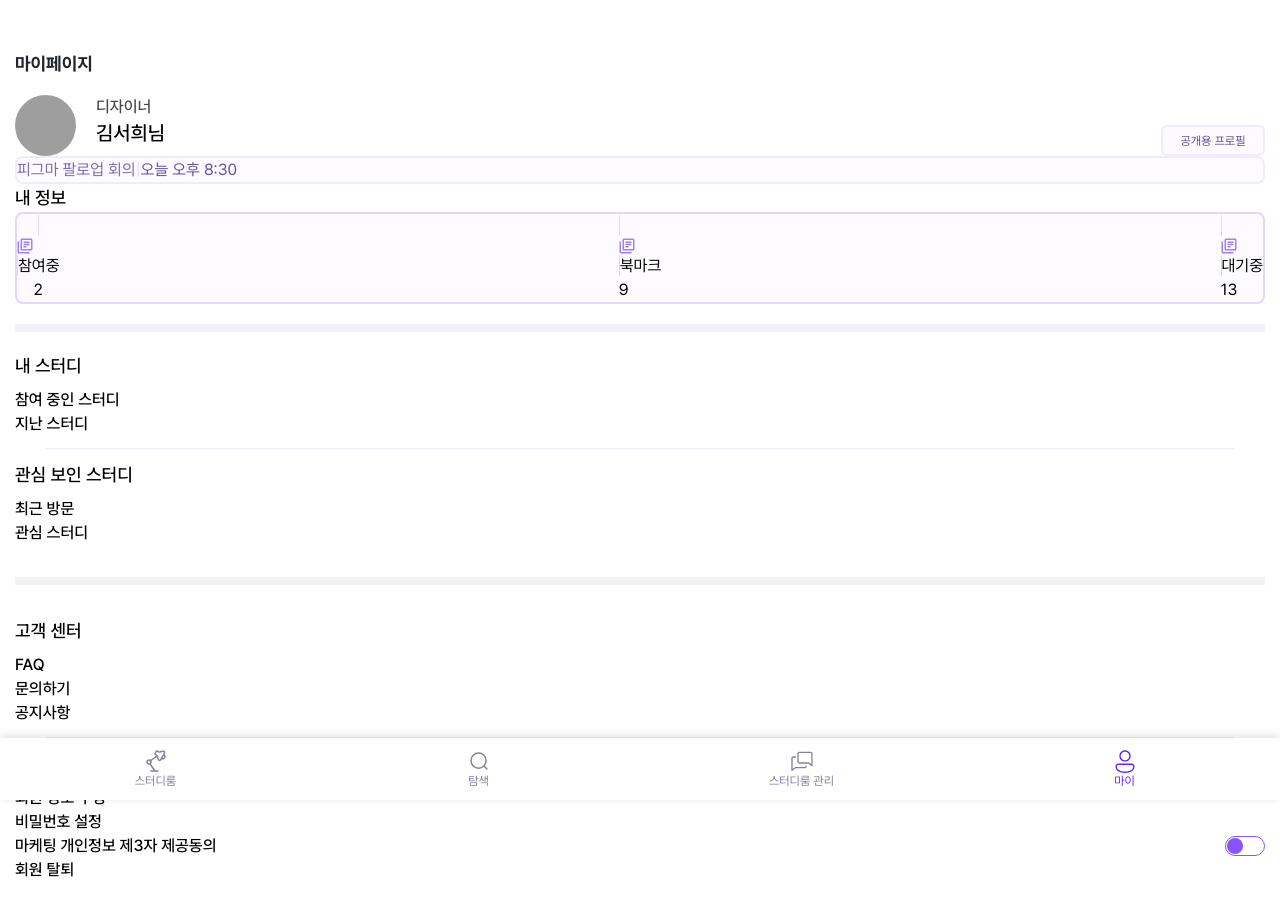
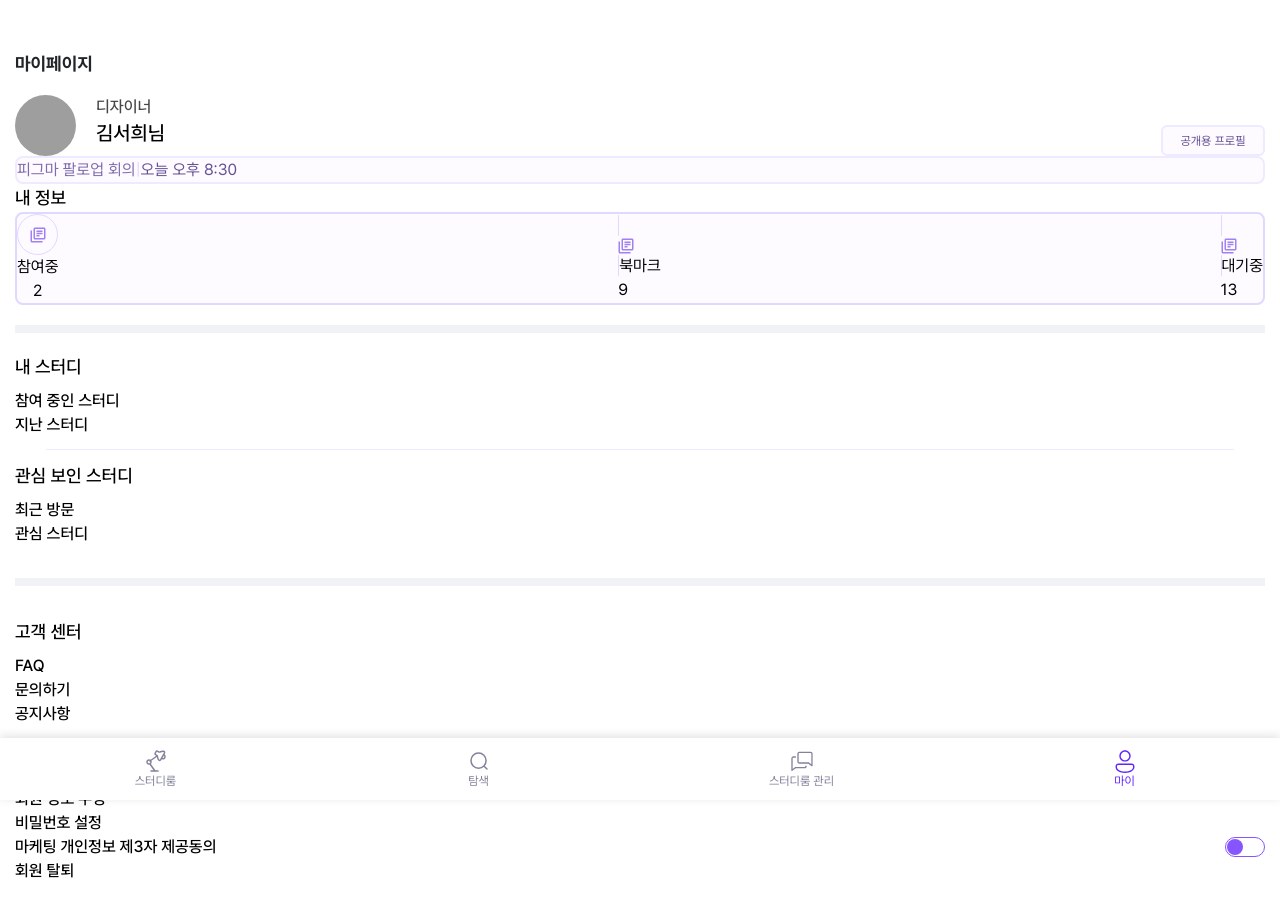
Before and after one commit to yoo-nji/Uandmy_Frontend, a Next.js app: page /mypage in a window 1280 px wide. Shown: the top 916 px of the page. Built offline with nearby package versions, Linux system fonts and the light colour scheme; grey boxes are pictures that could not be loaded.

Commit message:
[🎨style]: flex, rounded-full 속성 추가

```diff
--- a/src/app/mypage/page.tsx
+++ b/src/app/mypage/page.tsx
@@ -58,8 +58,8 @@ const Page = () => {
         <p className="font-medium text-lg">내 정보</p>
         <div className="w-full h-auto border-2 border-[#E0D8FF] bg-[#FDFBFF] rounded-lg ">
           <div className="flex flex-row justify-between">
-            <div className="flex-col items-center text-center">
-              <span className="w-[2.563rem] h-[2.563rem] items-center justify-center border border-[#E0D8FF] bg-[#FDFBFF]">
+            <div className="flex flex-col items-center text-center">
+              <span className="flex w-[2.563rem] h-[2.563rem] items-center justify-center border border-[#E0D8FF] bg-[#FDFBFF] rounded-full">
                 <img
                   src={'/images/Join.svg'}
                   alt="Join"
```
